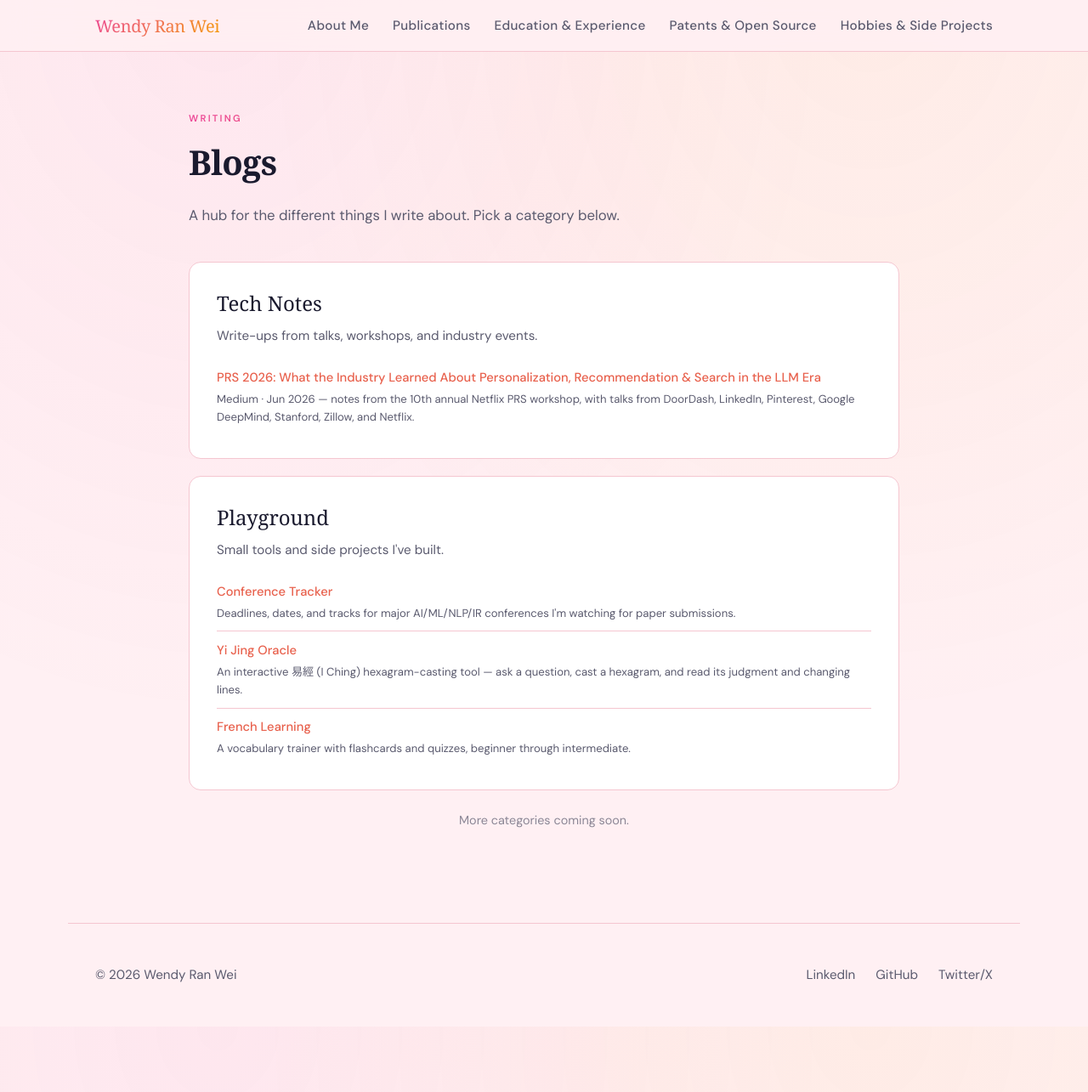
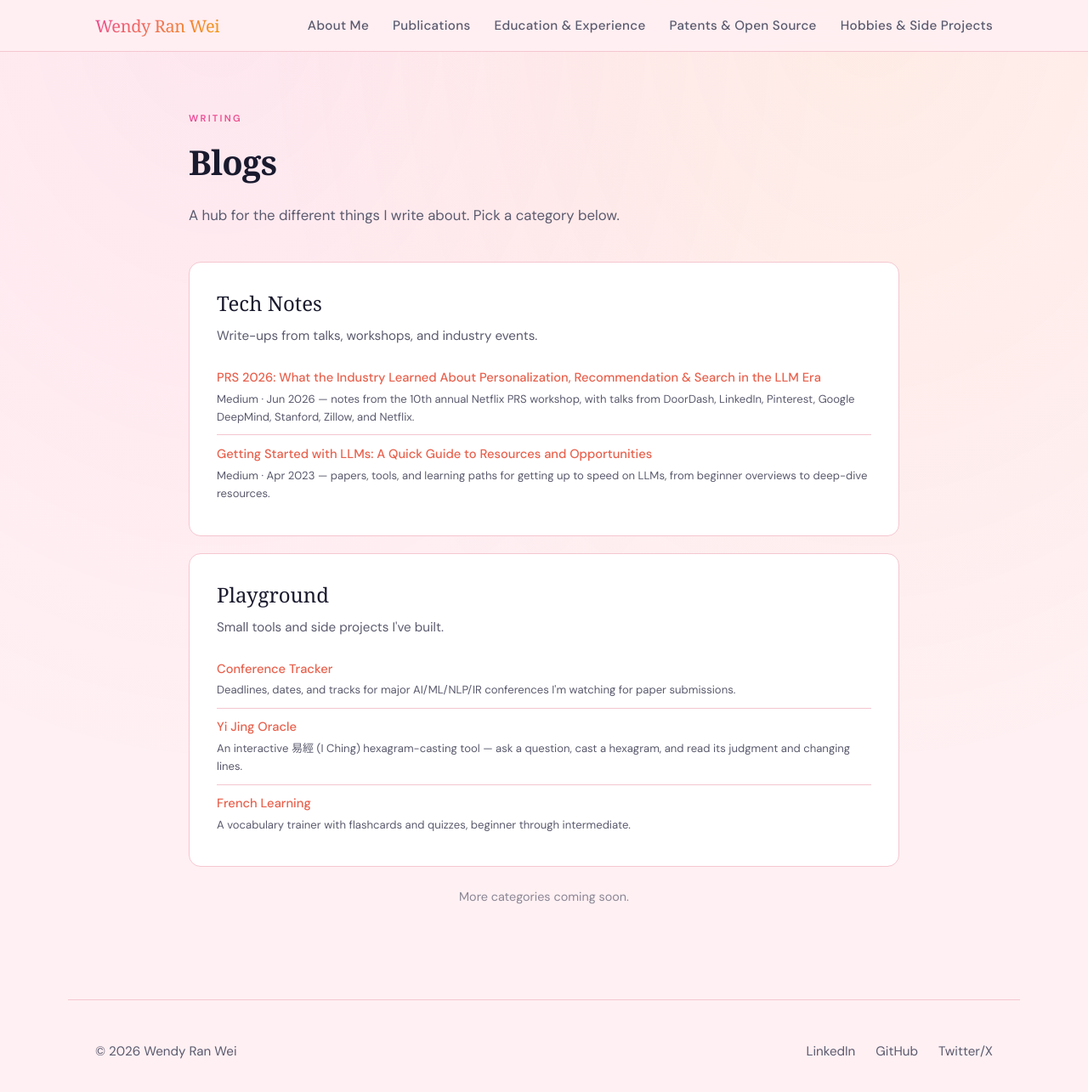
Before and after one commit to wendyran/wendyran.github.io, a Jekyll site: the page built from blogs.html, in a window 1280 px wide and 1298 px high. Shown: the top 1285 px of the window at 85% size. Built offline with Jekyll 4.4.1, drawn with Linux system fonts in a browser that asks for light colours; some web fonts are replaced.

Commit message:
Update blogs.html

```diff
--- a/blogs.html
+++ b/blogs.html
@@ -127,6 +127,10 @@ permalink: /blogs/
                     <a href="https://wendyranwei.medium.com/prs-2026-what-the-industry-learned-about-personalization-recommendation-search-in-the-llm-era-f0293c262c28" target="_blank" rel="noopener">PRS 2026: What the Industry Learned About Personalization, Recommendation &amp; Search in the LLM Era</a>
                     <div class="post-meta">Medium · Jun 2026 — notes from the 10th annual Netflix PRS workshop, with talks from DoorDash, LinkedIn, Pinterest, Google DeepMind, Stanford, Zillow, and Netflix.</div>
                 </li>
+                <li>
+                    <a href="https://wendyranwei.medium.com/getting-started-with-llms-a-quick-guide-to-resources-and-opportunities-65cdfd27b573" target="_blank" rel="noopener">Getting Started with LLMs: A Quick Guide to Resources and Opportunities</a>
+                    <div class="post-meta">Medium · Apr 2023 — papers, tools, and learning paths for getting up to speed on LLMs, from beginner overviews to deep-dive resources.</div>
+                </li>
             </ul>
         </div>
 
@@ -154,7 +158,7 @@ permalink: /blogs/
 </main>
 
 <footer>
-    <p>&copy; 2026 Wendy Ran Wei</p>
+    <p>&copy; 2026 <a href="/" style="color: var(--text-soft); text-decoration: none;">Wendy Ran Wei</a></p>
     <div class="footer-links">
         <a href="https://www.linkedin.com/in/wendyranwei" target="_blank" rel="noopener">LinkedIn</a>
         <a href="https://github.com/wendyran" target="_blank" rel="noopener">GitHub</a>
```
